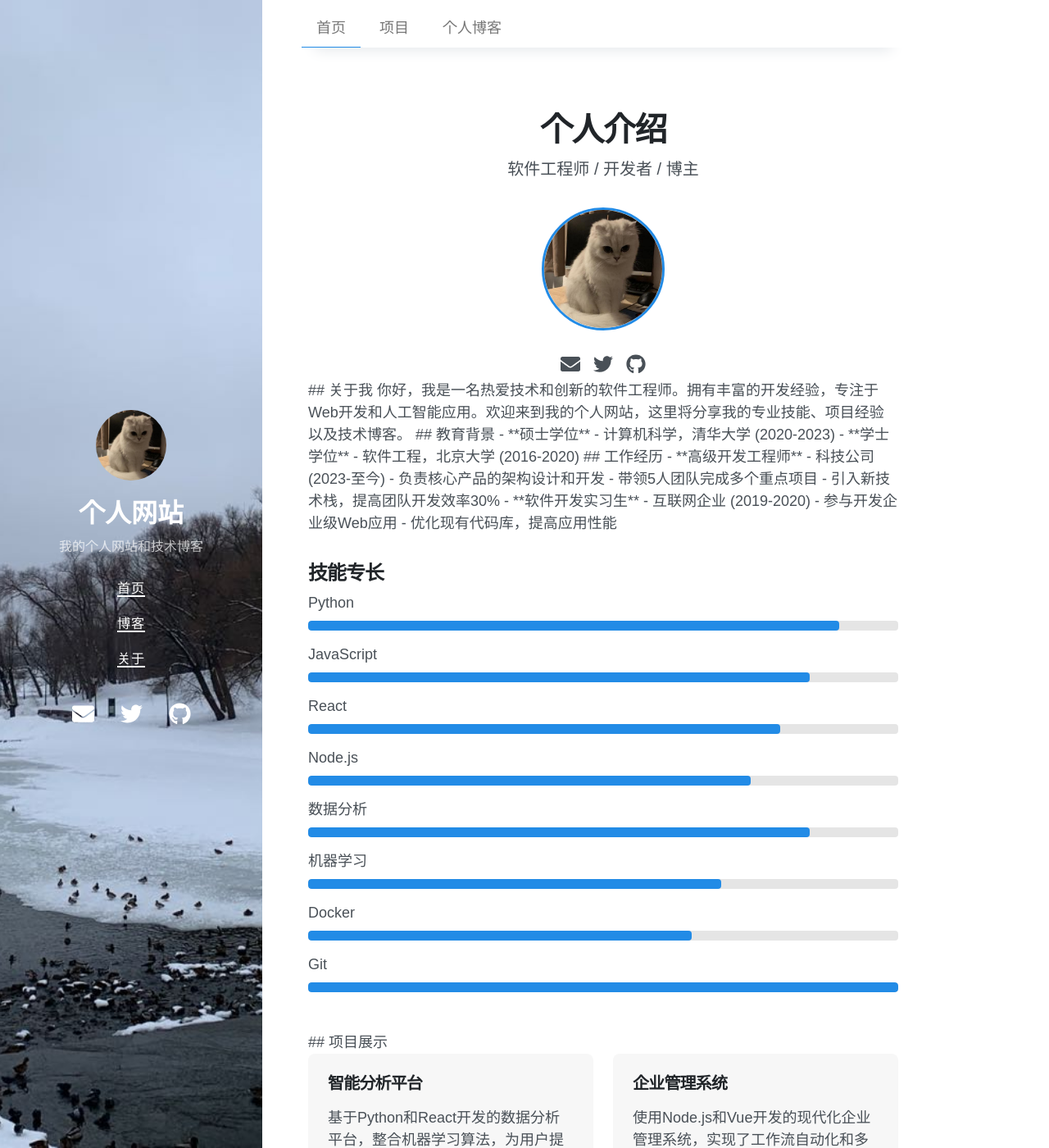
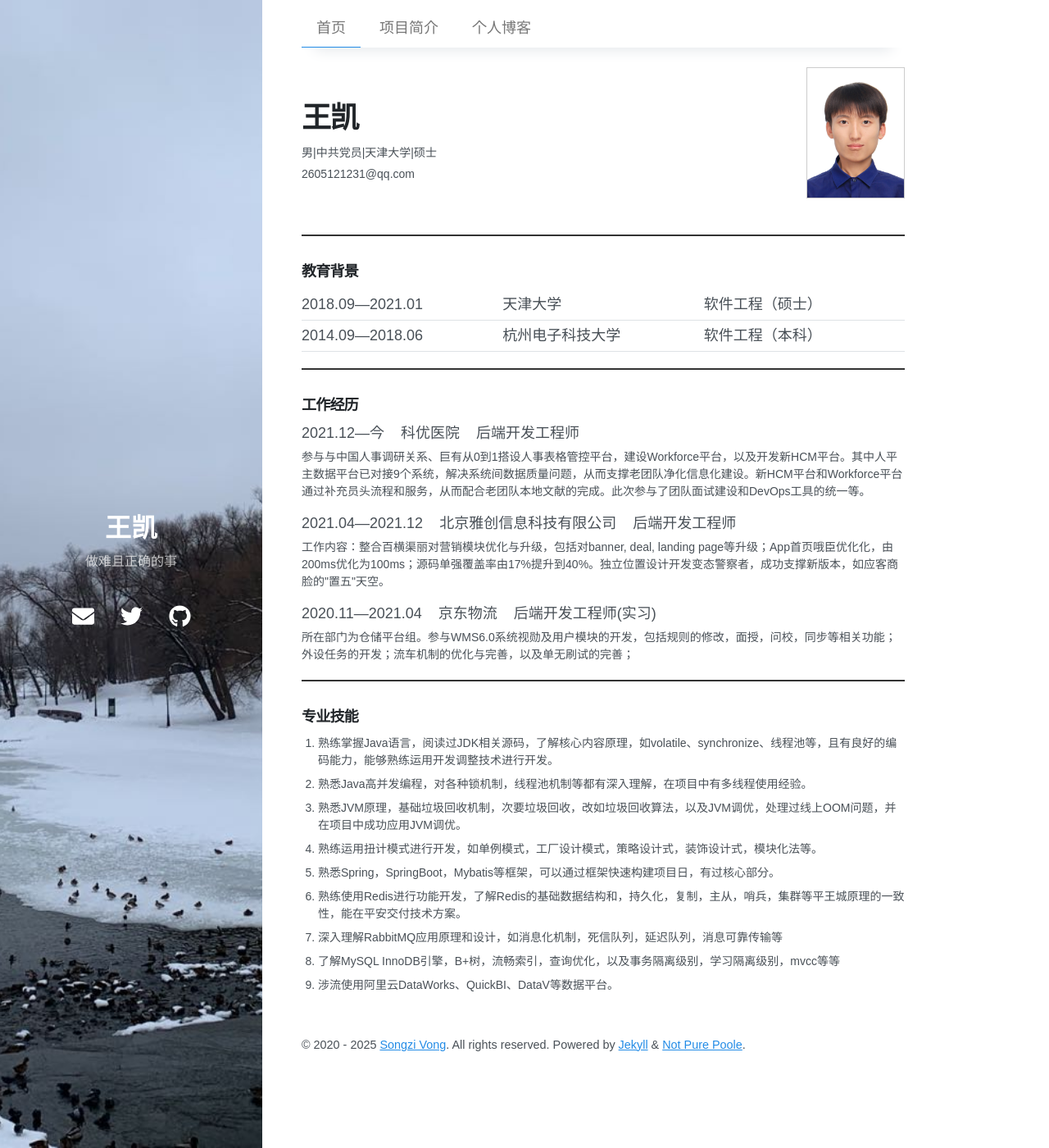
Before and after one commit to tjubigben/tjubigben.github.io, a Jekyll site: the page built from index.html, in a window 1280 px wide and 1400 px high. Shown: the whole window at 82% size. Built offline with Jekyll 4.4.1, drawn with Linux system fonts in a browser that asks for light colours; nearby versions of some CDN libraries; the list of posts is cut into pages by our own code; some of the changed text lies outside the part shown.

Commit message:
个人主页

```diff
--- a/_config.yml
+++ b/_config.yml
@@ -4,10 +4,10 @@ plugins:
 
 remote_theme: vszhub/not-pure-poole
 
-title: 个人网站
-description: 我的个人网站和技术博客
+title: 王凯
+description: 做难且正确的事
 url: https://tjubigben.github.io
-avatar: /avatar.jpeg
+avatar: /my.jpg
 paginate: 5
 permalink: pretty
 cover_image: /bg.jpeg
--- a/_data/archive.yml
+++ b/_data/archive.yml
@@ -3,7 +3,7 @@
   title: 首页
   url: /
 - type: dates
-  title: 项目
+  title: 项目简介
   url: /dates/
 - type: tags
   title: 个人博客
--- a/_includes/sidebar-left.html
+++ b/_includes/sidebar-left.html
@@ -6,18 +6,18 @@
       {%- else -%}
         {%- assign avatar = site.avatar | relative_url -%}
       {%- endif -%}
-      <img src="{{ avatar }}" class="avatar-image" alt="{{ site.author.name }}">
+      <!-- <img src="{{ avatar }}" class="avatar-image" alt="{{ site.author.name }}"> -->
     </div>
   {%- endif %}
 
   <div class="masthead-title">
-    <a href="{{ "/" | relative_url }}" title="Home">{{ site.title }}</a>
+    <a href="{{ '/' | relative_url }}" title="Home">{{ site.title }}</a>
   </div>
   <div class="masthead-tagline">
     <small>{{ site.description }}</small>
   </div>
 
-  {%- if site.data.navigation -%}
+  <!-- {%- if site.data.navigation -%}
   <nav class="navigation">
     <ul class="navigation-list">
     {%- for nav in site.data.navigation -%}
@@ -27,7 +27,7 @@
     {%- endfor -%}
     </ul>
   </nav>
-  {%- endif -%}
+  {%- endif -%} -->
 
 
   {% if site.data.social -%}
--- a/_layouts/profile.html
+++ b/_layouts/profile.html
@@ -4,45 +4,4 @@ layout: default
 
 {% include home-header.html %}
 
-<div class="profile">
-  <div class="profile-header">
-    <h1 class="profile-title">{{ page.title }}</h1>
-    {% if page.subtitle %}
-    <div class="profile-subtitle">{{ page.subtitle }}</div>
-    {% endif %}
-  </div>
-
-  <div class="profile-content">
-    {{ content }}
-  </div>
-
-  {% if page.skills %}
-  <div class="profile-skills">
-    <h2>技能专长</h2>
-    <ul class="skill-list">
-      {% for skill in page.skills %}
-      <li class="skill-item">
-        <span class="skill-name">{{ skill.name }}</span>
-        <div class="skill-bar">
-          <div class="skill-level" style="width: {{ skill.level }}%"></div>
-        </div>
-      </li>
-      {% endfor %}
-    </ul>
-  </div>
-  {% endif %}
-
-  {% if page.projects %}
-  <div class="profile-projects">
-    <h2>项目经历</h2>
-    <div class="project-list">
-      {% for project in page.projects %}
-      <div class="project-item">
-        <h3 class="project-title">{{ project.title }}</h3>
-        <div class="project-description">{{ project.description }}</div>
-      </div>
-      {% endfor %}
-    </div>
-  </div>
-  {% endif %}
-</div>
+{{ content }}
--- a/_sass/_layout.scss
+++ b/_sass/_layout.scss
@@ -16,7 +16,7 @@
   padding-top: var(--spacer-2);
   padding-left: var(--spacer-2);
   padding-right: var(--spacer-2);
-  margin-left:  auto;
+  margin-left: auto;
   margin-right: auto;
   min-height: 100vh;
 }
--- a/index.html
+++ b/index.html
@@ -1,90 +1,171 @@
 ---
 layout: profile
-title: 个人介绍
-subtitle: 软件工程师 / 开发者 / 博主
+<!-- title: 王凯 -->
+subtitle:
 ---
 
-<img src="/avatar.jpeg" alt="个人头像" class="profile-avatar">
-
-<div class="profile-social">
-  {% for social in site.data.social %}
-  <a href="{{ social.url }}" class="profile-social-link" title="{{ social.title }}" target="_blank">
-    <i class="{{ social.icon }}"></i>
-  </a>
-  {% endfor %}
-</div>
-
-## 关于我
-
-你好，我是一名热爱技术和创新的软件工程师。拥有丰富的开发经验，专注于Web开发和人工智能应用。欢迎来到我的个人网站，这里将分享我的专业技能、项目经验以及技术博客。
-
-## 教育背景
-
-- **硕士学位** - 计算机科学，清华大学 (2020-2023)
-- **学士学位** - 软件工程，北京大学 (2016-2020)
-
-## 工作经历
-
-- **高级开发工程师** - 科技公司 (2023-至今)
-  - 负责核心产品的架构设计和开发
-  - 带领5人团队完成多个重点项目
-  - 引入新技术栈，提高团队开发效率30%
-
-- **软件开发实习生** - 互联网企业 (2019-2020)
-  - 参与开发企业级Web应用
-  - 优化现有代码库，提高应用性能
-
-{% assign skills = "
-  Python:90,
-  JavaScript:85,
-  React:80,
-  Node.js:75,
-  数据分析:85,
-  机器学习:70,
-  Docker:65,
-  Git:95
-" | split: "," %}
-
-<div class="profile-skills">
-  <h2>技能专长</h2>
-  <ul class="skill-list">
-    {% for skill_item in skills %}
-      {% assign skill_parts = skill_item | split: ":" %}
-      <li class="skill-item">
-        <span class="skill-name">{{ skill_parts[0] }}</span>
-        <div class="skill-bar">
-          <div class="skill-level" style="width: {{ skill_parts[1] }}%"></div>
-        </div>
-      </li>
-    {% endfor %}
-  </ul>
-</div>
-
-## 项目展示
-
-<div class="project-list">
-  <div class="project-item">
-    <h3 class="project-title">智能分析平台</h3>
-    <div class="project-description">
-      基于Python和React开发的数据分析平台，整合机器学习算法，为用户提供直观的数据可视化和智能决策支持。
+<div class="resume-container">
+  <div class="resume-header">
+    <div class="resume-name-contact">
+      <h1 class="resume-name">王凯</h1>
+      <p class="resume-contact">男|中共党员|天津大学|硕士</p>
+      <p class="resume-contact">2605121231@qq.com</p>
+    </div>
+    <div class="resume-photo">
+      <img src="/my.jpg" alt="个人照片" class="profile-avatar">
     </div>
   </div>
 
-  <div class="project-item">
-    <h3 class="project-title">企业管理系统</h3>
-    <div class="project-description">
-      使用Node.js和Vue开发的现代化企业管理系统，实现了工作流自动化和多端数据同步。
-    </div>
+  <div class="resume-divider"></div>
+
+  <div class="resume-section">
+    <h2 class="resume-section-title">教育背景</h2>
+    <table class="resume-table">
+      <tr>
+        <td width="33%">2018.09—2021.01</td>
+        <td width="33%">天津大学</td>
+        <td width="33%">软件工程（硕士）</td>
+      </tr>
+      <tr>
+        <td>2014.09—2018.06</td>
+        <td>杭州电子科技大学</td>
+        <td>软件工程（本科）</td>
+      </tr>
+    </table>
   </div>
 
-  <div class="project-item">
-    <h3 class="project-title">开源贡献</h3>
-    <div class="project-description">
-      积极参与开源社区，为多个流行框架贡献代码，并维护个人开源项目。
+  <div class="resume-divider"></div>
+
+  <div class="resume-section">
+    <h2 class="resume-section-title">工作经历</h2>
+
+    <div class="resume-job">
+      <div class="resume-job-header">
+        <span class="resume-job-date">2021.12—今</span>
+        <span class="resume-job-company">科优医院</span>
+        <span class="resume-job-title">后端开发工程师</span>
+      </div>
+      <p class="resume-job-description">参与与中国人事调研关系、巨有从0到1搭设人事表格管控平台，建设Workforce平台，以及开发新HCM平台。其中人平主数据平台已对接9个系统，解决系统间数据质量问题，从而支撑老团队净化信息化建设。新HCM平台和Workforce平台通过补充员头流程和服务，从而配合老团队本地文献的完成。此次参与了团队面试建设和DevOps工具的统一等。</p>
     </div>
+
+    <div class="resume-job">
+      <div class="resume-job-header">
+        <span class="resume-job-date">2021.04—2021.12</span>
+        <span class="resume-job-company">北京雅创信息科技有限公司</span>
+        <span class="resume-job-title">后端开发工程师</span>
+      </div>
+      <p class="resume-job-description">工作内容：整合百横渠丽对营销模块优化与升级，包括对banner, deal, landing page等升级；App首页哦臣优化化，由200ms优化为100ms；源码单强覆盖率由17%提升到40%。独立位置设计开发变态警察者，成功支撑新版本，如应客商脸的"置五"天空。</p>
+    </div>
+    <div class="resume-job">
+      <div class="resume-job-header">
+        <span class="resume-job-date">2020.11—2021.04</span>
+        <span class="resume-job-company">京东物流</span>
+        <span class="resume-job-title">后端开发工程师(实习)</span>
+      </div>
+      <p class="resume-job-description">所在部门为仓储平台组。参与WMS6.0系统视勋及用户模块的开发，包括规则的修改，面授，问校，同步等相关功能；外设任务的开发；流车机制的优化与完善，以及单无刷试的完善；</p>
+    </div>
+
+  </div>
+  <div class="resume-divider"></div>
+
+  <div class="resume-section">
+    <h2 class="resume-section-title">专业技能</h2>
+    <ol class="resume-skills-list">
+      <li>熟练掌握Java语言，阅读过JDK相关源码，了解核心内容原理，如volatile、synchronize、线程池等，且有良好的编码能力，能够熟练运用开发调整技术进行开发。</li>
+      <li>熟悉Java高并发编程，对各种锁机制，线程池机制等都有深入理解，在项目中有多线程使用经验。</li>
+      <li>熟悉JVM原理，基础垃圾回收机制，次要垃圾回收，改如垃圾回收算法，以及JVM调优，处理过线上OOM问题，并在项目中成功应用JVM调优。</li>
+      <li>熟练运用扭计模式进行开发，如单例模式，工厂设计模式，策略设计式，装饰设计式，模块化法等。</li>
+      <li>熟悉Spring，SpringBoot，Mybatis等框架，可以通过框架快速构建项目日，有过核心部分。</li>
+      <li>熟练使用Redis进行功能开发，了解Redis的基础数据结构和，持久化，复制，主从，哨兵，集群等平王城原理的一致性，能在平安交付技术方案。</li>
+      <li>深入理解RabbitMQ应用原理和设计，如消息化机制，死信队列，延迟队列，消息可靠传输等</li>
+      <li>了解MySQL InnoDB引擎，B+树，流畅索引，查询优化，以及事务隔离级别，学习隔离级别，mvcc等等</li>
+      <li>涉流使用阿里云DataWorks、QuickBI、DataV等数据平台。</li>
+    </ol>
   </div>
 </div>
 
-## 博客文章
+<style>
+.resume-container {
+  max-width: 100%;
+  font-family: Arial, sans-serif;
+  line-height: 1.5;
+}
 
-最新的技术博客和思考可以在[博客页面](/blog/)查看。
+.resume-header {
+  display: flex;
+  justify-content: space-between;
+  align-items: center;
+  margin-bottom: 20px;
+}
+
+.resume-name {
+  font-size: 36px;
+  margin: 0 0 10px 0;
+}
+
+.resume-contact {
+  font-size: 14px;
+  margin: 5px 0;
+}
+
+.resume-divider {
+  height: 2px;
+  background-color: #333;
+  margin: 15px 0;
+}
+
+.resume-section {
+  margin-bottom: 20px;
+}
+
+.resume-section-title {
+  font-size: 18px;
+  font-weight: bold;
+  margin-bottom: 10px;
+}
+
+.resume-table {
+  width: 100%;
+  border-collapse: collapse;
+}
+
+.resume-table td {
+  padding: 5px 0;
+}
+
+.resume-job {
+  margin-bottom: 15px;
+}
+
+.resume-job-header {
+  margin-bottom: 5px;
+}
+
+.resume-job-date, .resume-job-company, .resume-job-title {
+  display: inline-block;
+  margin-right: 15px;
+}
+
+.resume-job-description {
+  font-size: 14px;
+  margin: 5px 0;
+  line-height: 1.5;
+}
+
+.resume-skills-list {
+  padding-left: 20px;
+  font-size: 14px;
+}
+
+.resume-skills-list li {
+  margin-bottom: 8px;
+}
+
+.profile-avatar {
+  width: 120px;
+  height: 160px;
+  border-radius: 0;
+  border: 1px solid #ccc;
+  object-fit: cover;
+}
+</style>
```
Also changed, not shown: my.jpg (added).
